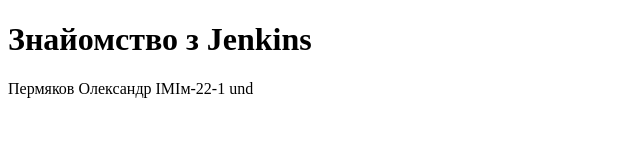
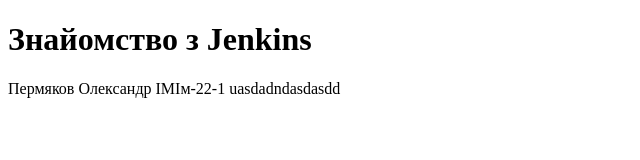
Before and after one commit to OleksandrPermiakov/lab1, a plain HTML site: page index.html in a window 1280 px wide. Shown: the whole page, without its empty margins (0-640 px from the left). Drawn offline with Linux system fonts and the light colour scheme.

Commit message:
Update index.html

```diff
--- a/index.html
+++ b/index.html
@@ -6,6 +6,6 @@
   </head>
   <body>
     <H1>Знайомство з Jenkins</H1>
-    <p> Пермяков Олександр ІМІм-22-1 und</p>
+    <p> Пермяков Олександр ІМІм-22-1 uasdadndasdasdd</p>
   </body>
 </html>
```
